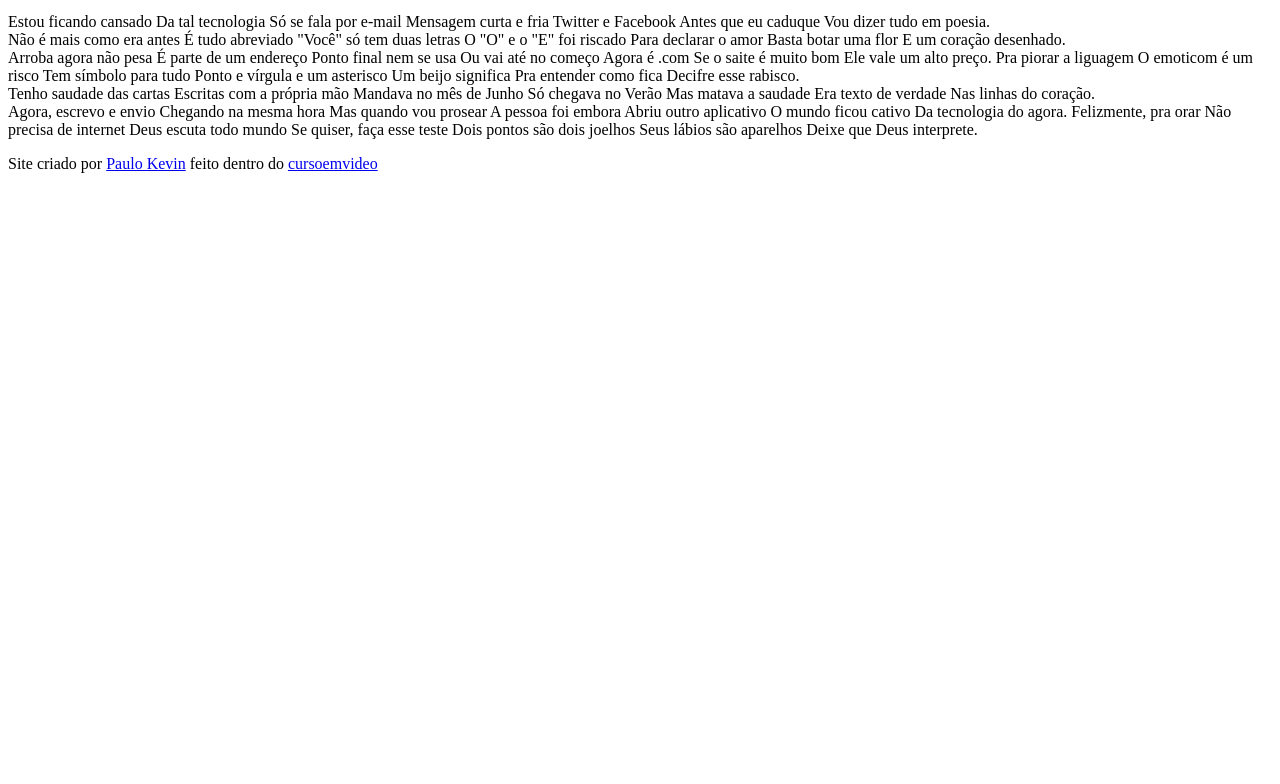
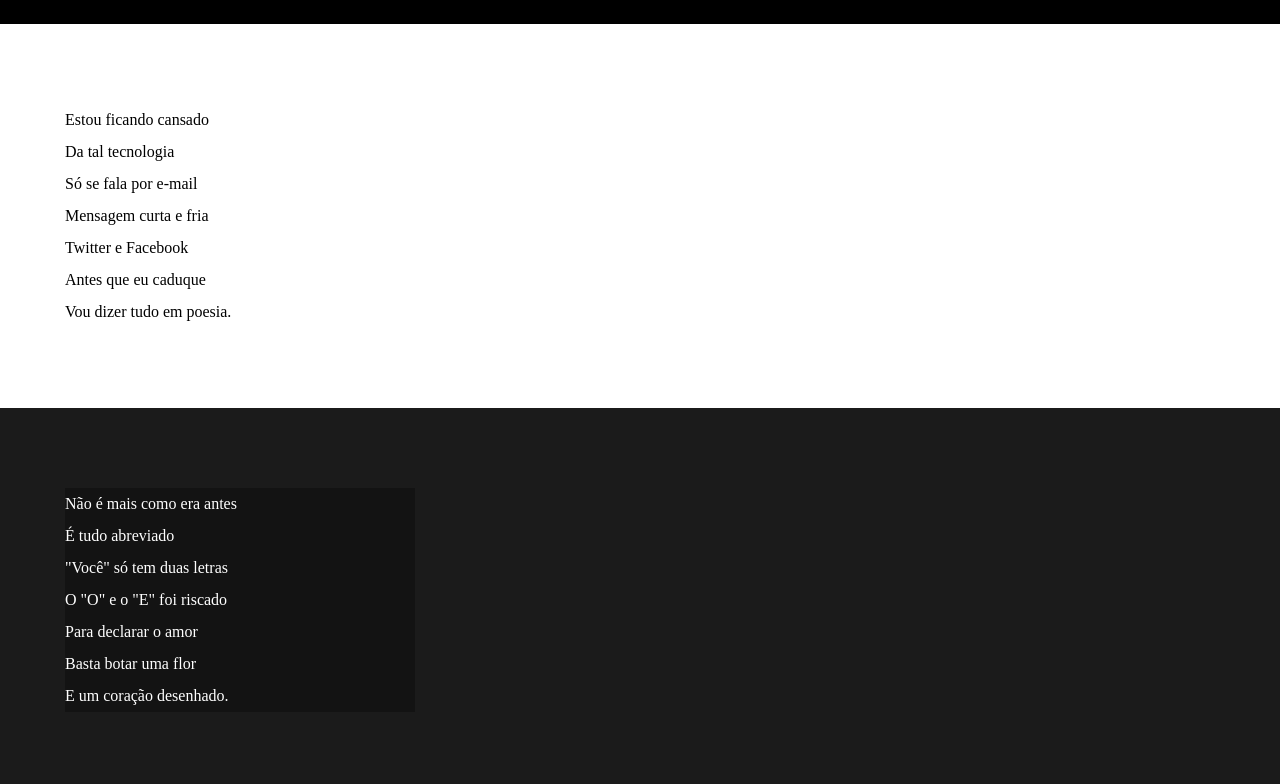
Before and after one commit to pkevin-eu/CSS-HTML, a plain HTML site: page desafios/d012/index.html in a window 1280 px wide. Shown: the part 101-885 px from the top of the page. Before the commit the page ends 800 px from the top, so only its background shows below. Drawn offline with Linux system fonts and the light colour scheme.

Commit message:
atualizando meus estudos
não posso parar

```diff
--- /dev/null
+++ b/desafios/d012/estilo/style.css
@@ -0,0 +1,65 @@
+@charset "UTF-8";
+
+ * {
+    margin: 0px;
+    padding: 0px;
+ }
+
+ html, body {
+    min-height: 100vh;
+    background-color: darkgray;
+ }
+
+ header {
+    background-color: black;
+    color: white;
+    text-align: center;
+ }
+
+ header > h1{
+    padding-top: 35px;
+    font-variant: small-caps;
+ }
+
+ header > p {
+    padding-bottom: 35px;
+ }
+
+ header  a, footer  a {
+    color: white;
+    text-decoration: none;
+    font-weight: bolder;
+ }
+
+ header a:hover, footer a:hover{
+    text-decoration: underline;
+ }
+
+section {
+    padding-top: 10vh;
+    padding-bottom: 10vh;
+    line-height: 2em;
+    padding-left: 65px;
+}
+
+section.normal {
+    background-color: white;
+    color: black;
+}
+
+section.imagem {
+    background-color: rgb(27, 27, 27);
+    color:white;
+}
+
+section.imagem > p {
+    background-color: rgba(0, 0, 0, 0.301);
+    width: 350px;
+}
+
+ footer {
+    background-color: black;
+    color: white;
+    text-align: center;
+    padding: 15px;
+ }
--- a/desafios/d012/index.html
+++ b/desafios/d012/index.html
@@ -4,6 +4,7 @@
     <meta charset="UTF-8">
     <meta name="viewport" content="width=device-width, initial-scale=1.0">
     <title>Cordel-Moderno</title>
+    <link rel="stylesheet" href="estilo/style.css">
 </head>
 <body>
     <header>
@@ -13,77 +14,92 @@
         <p>
             Por <a href="https://www.recantodasletras.com.br/poesias/3186743" target="_blank">Milton Duarte</a>
         </p>
-
     </header>
 
-    <section>
-        Estou ficando cansado
-        Da tal tecnologia
-        Só se fala por e-mail
-        Mensagem curta e fria
-        Twitter e Facebook
-        Antes que eu caduque
+    <section class="normal">
+        <p>
+            Estou ficando cansado <br>
+            Da tal tecnologia <br>
+            Só se fala por e-mail <br>
+            Mensagem curta e fria <br>
+            Twitter e Facebook <br>
+            Antes que eu caduque <br>
             Vou dizer tudo em poesia.
+        </p>
     </section>
 
-    <section>
-        Não é mais como era antes
-        É tudo abreviado
-        "Você" só tem duas letras
-        O "O" e o "E" foi riscado
-        Para declarar o amor
-        Basta botar uma flor
+    <section class="imagem">
+        <p>
+            Não é mais como era antes <br>
+            É tudo abreviado <br>
+            "Você" só tem duas letras <br>
+            O "O" e o "E" foi riscado <br>
+            Para declarar o amor <br>
+            Basta botar uma flor <br>
             E um coração desenhado.
+        </p>
     </section>
 
-    <section>
-        Arroba agora não pesa
-        É parte de um endereço
-        Ponto final nem se usa
-        Ou vai até no começo
-        Agora é .com
-        Se o saite é muito bom
+    <section class="normal">
+        <p>
+            Arroba agora não pesa <br>
+            É parte de um endereço <br>
+            Ponto final nem se usa <br>
+            Ou vai até no começo <br>
+            Agora é .com <br>
+            Se o saite é muito bom <br>
             Ele vale um alto preço.
-        Pra piorar a liguagem
-        O emoticom é um risco
-        Tem símbolo para tudo
-        Ponto e vírgula e um asterisco
-        Um beijo significa
-        Pra entender como fica
+        </p>
+
+        <p>
+            Pra piorar a liguagem <br>
+            O emoticom é um risco <br>
+            Tem símbolo para tudo <br>
+            Ponto e vírgula e um asterisco <br>
+            Um beijo significa <br>
+            Pra entender como fica <br>
             Decifre esse rabisco.
+        </p>
     </section>
 
-
-    <section>
-            Tenho saudade das cartas
-            Escritas com a própria mão
-            Mandava no mês de Junho
-            Só chegava no Verão
-            Mas matava a saudade
-            Era texto de verdade
+    <section class="imagem">
+        <p>
+            Tenho saudade das cartas <br>
+            Escritas com a própria mão <br>
+            Mandava no mês de Junho <br>
+            Só chegava no Verão <br>
+            Mas matava a saudade <br>
+            Era texto de verdade <br>
             Nas linhas do coração.
+        </p>
     </section>
 
-    <section>
-        Agora, escrevo e envio
-        Chegando na mesma hora
-        Mas quando vou prosear
-        A pessoa foi embora
-        Abriu outro aplicativo
-        O mundo ficou cativo
+    <section class="normal">
+        <p>
+            Agora, escrevo e envio <br>
+            Chegando na mesma hora <br>
+            Mas quando vou prosear <br>
+            A pessoa foi embora <br>
+            Abriu outro aplicativo <br>
+            O mundo ficou cativo <br>
             Da tecnologia do agora.
+        </p>
 
-        Felizmente, pra orar
-        Não precisa de internet
-        Deus escuta todo mundo
-        Se quiser, faça esse teste
-        Dois pontos são dois joelhos
-        Seus lábios são aparelhos
+        <p>
+            Felizmente, pra orar <br>
+            Não precisa de internet <br>
+            Deus escuta todo mundo <br>
+            Se quiser, faça esse teste <br>
+            Dois pontos são dois joelhos <br>
+            Seus lábios são aparelhos <br>
             Deixe que Deus interprete.
+        </p>
     </section>
 
     <footer>
-        <p>Site criado por <a href="https://github.com/pkevin-eu" target="_blank">Paulo Kevin</a> feito dentro do <a href="https://www.cursoemvideo.com/" target="_blank">cursoemvideo</a></p>
+        <p>
+            Site criado por <a href="https://github.com/pkevin-eu" target="_blank">Paulo Kevin</a> feito para o <a href="https://www.cursoemvideo.com/" target="_blank">cursoemvideo</a>
+        </p>
     </footer>
 </body>
 </html>
```
Lines whose indentation alone changed are shown as unchanged.
